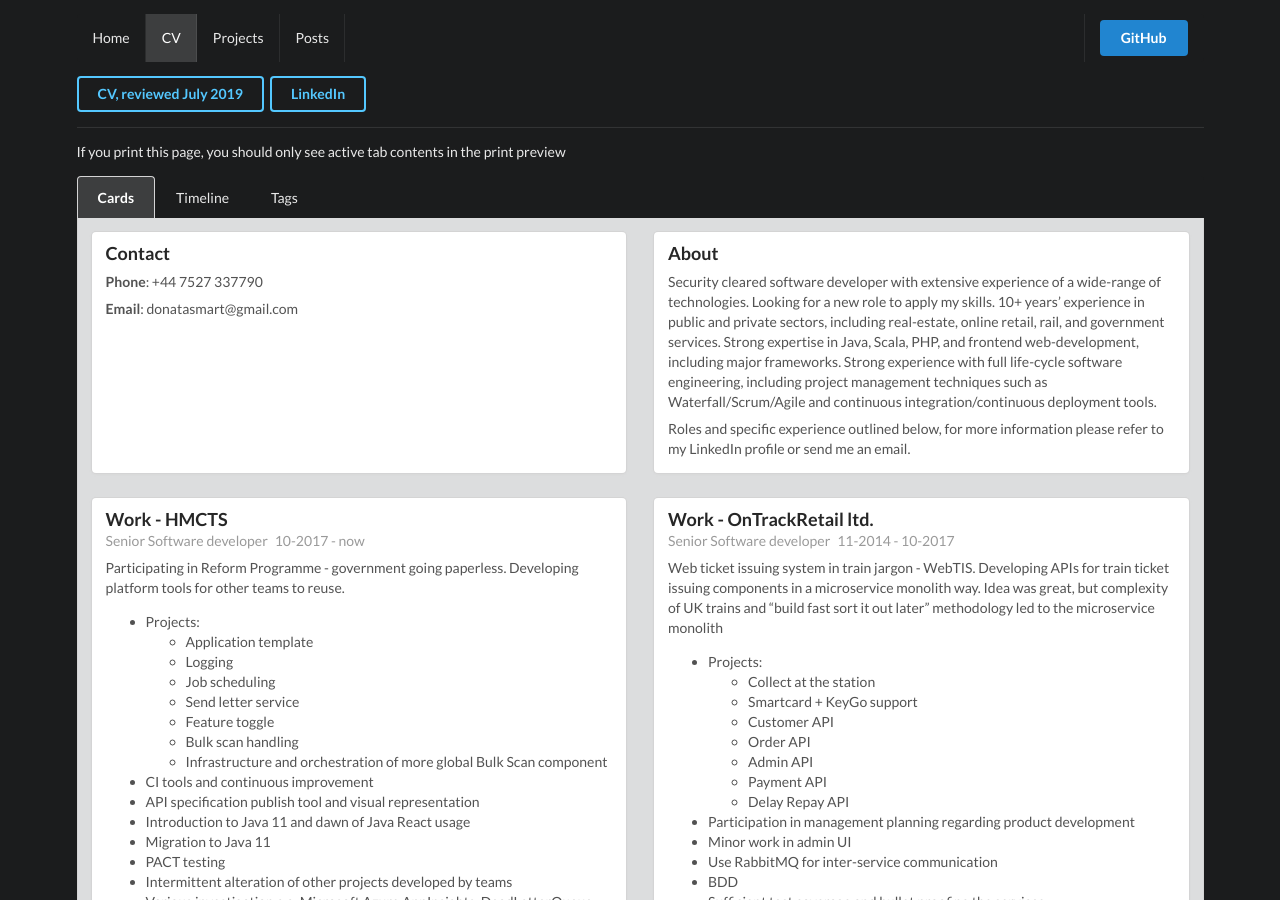
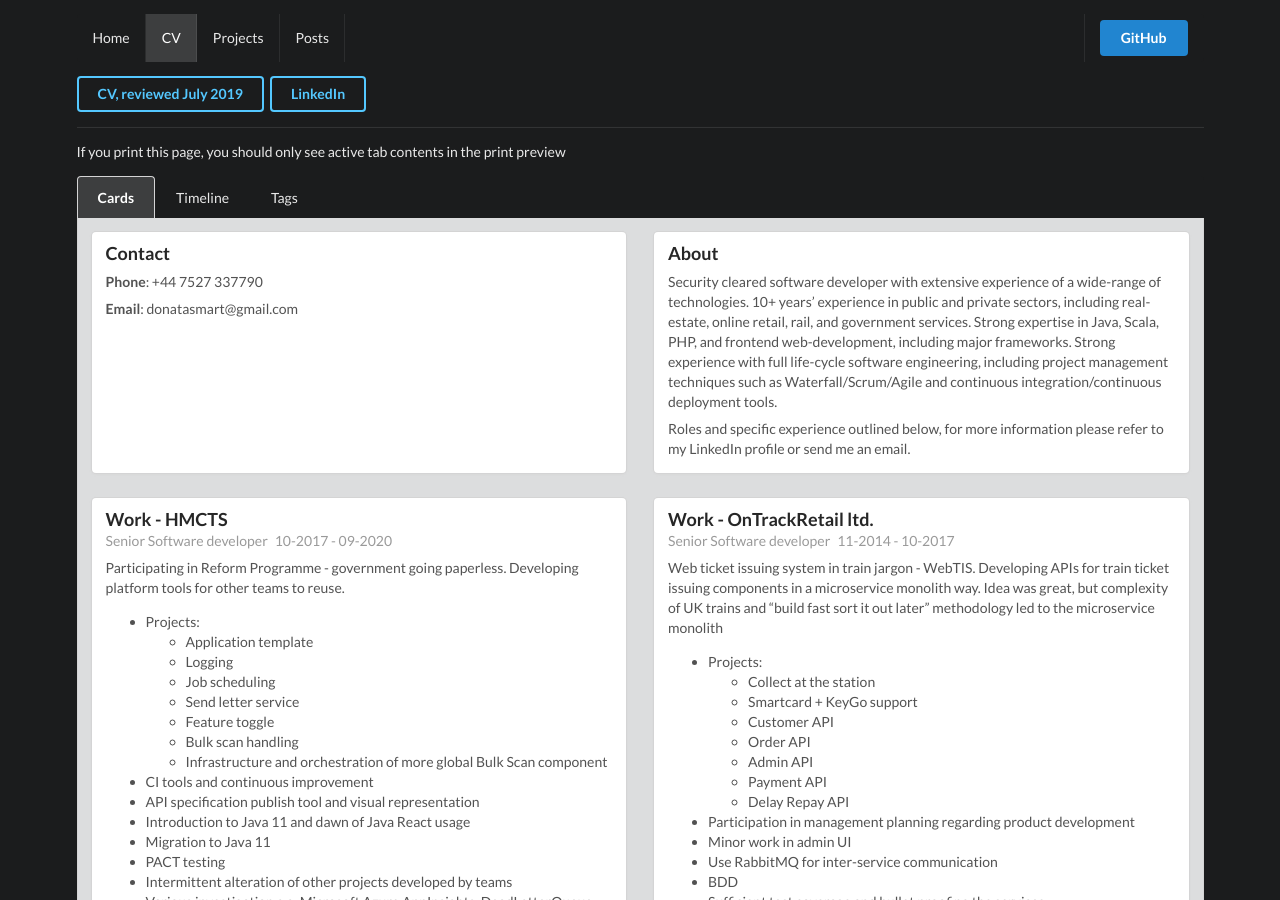
Before and after one commit to doncem/doncem.github.io, a Jekyll site: the page built from cv.html, in a window 1280 px wide and 900 px high. Built offline with Jekyll 4.4.1, drawn with Linux system fonts in a browser that asks for light colours; nearby versions of some CDN libraries.

Commit message:
Update cv.yml

```diff
--- a/_data/cv.yml
+++ b/_data/cv.yml
@@ -4,7 +4,7 @@ contact:
   - type: Email
     value: donatasmart@gmail.com
 about: |
-  Security cleared software developer with extensive experience of a wide-range of technologies. Looking for a new role to apply my skills.
+  Security cleared software developer with extensive experience of a wide-range of technologies.
   10+ years’ experience in public and private sectors, including real-estate, online retail, rail, and government services.
   Strong expertise in Java, Scala, PHP, and frontend web-development, including major frameworks.
   Strong experience with full life-cycle software engineering, including project management techniques such as Waterfall/Scrum/Agile and continuous integration/continuous deployment tools.
@@ -14,7 +14,7 @@ work:
   - place: HMCTS
     position: Senior Software developer
     start: 10-2017
-    end: now
+    end: 09-2020
     description: |
       Participating in Reform Programme - government going paperless.
       Developing platform tools for other teams to reuse.
```
